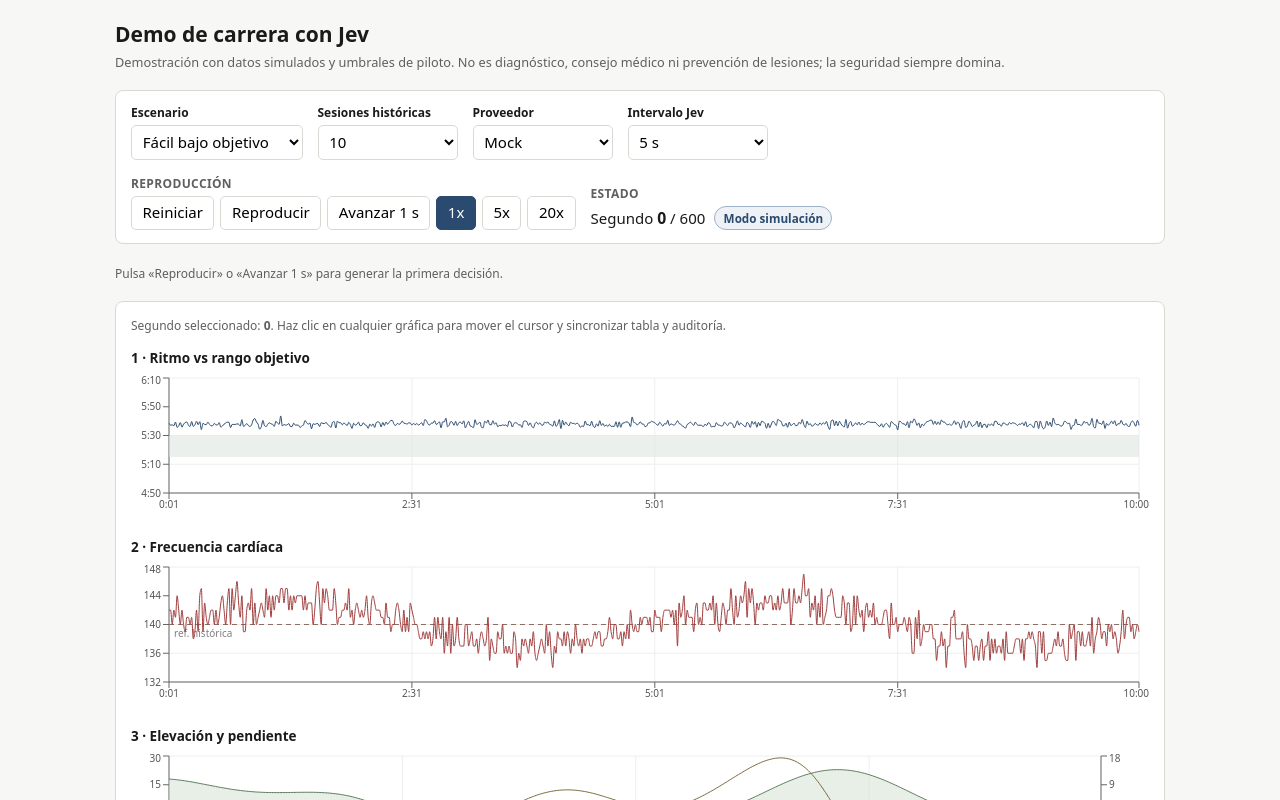
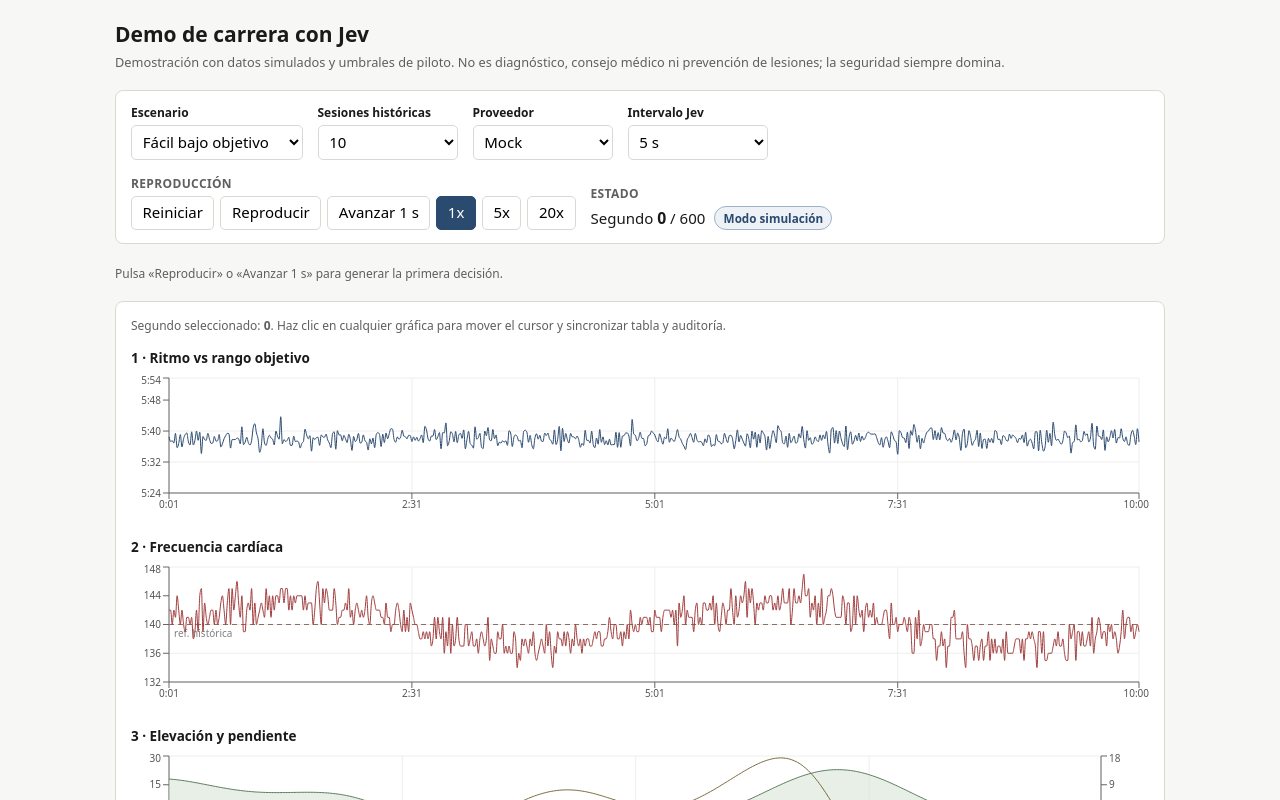
Before and after one commit to adriaansaeez/FitAI, a Next.js app: page / in a window 1280 px wide. Shown: the top 800 px of the page. Built offline with nearby package versions, Linux system fonts and the light colour scheme.

Commit message:
feat(real-race): derive chart domains and target band from session
- 7 XAxis domains follow session totalSeconds (guarded)
- pace YAxis scales to observed samples with padding; fallback kept
- target band renders only with a published target (null in real mode)

```diff
--- a/src/app/page.tsx
+++ b/src/app/page.tsx
@@ -15,6 +15,7 @@ import { ControlsBar } from "@/components/ControlsBar";
 import { DecisionTable } from "@/components/DecisionTable";
 import { SummaryCards } from "@/components/SummaryCards";
 import { useRaceSimulation } from "@/components/useRaceSimulation";
+import { SCENARIOS } from "@/simulation/scenarios";
 
 const SynchronizedCharts = dynamic(
   () => import("@/components/SynchronizedCharts").then((mod) => mod.SynchronizedCharts),
@@ -67,6 +68,13 @@ export default function HomePage() {
         entries={sim.entries}
         selectedSecond={selectedSecond}
         onSelect={sim.selectSecond}
+        targetPaceSecPerKm={
+          // Real-race sessions have no published, verifiable pace target.
+          sim.session.source.kind === "synthetic-scenario"
+            ? SCENARIOS[sim.scenarioId].targetPaceSecPerKm
+            : null
+        }
+        totalSeconds={sim.session.totalSeconds}
       />
 
       <DecisionTable
--- a/src/components/SynchronizedCharts.tsx
+++ b/src/components/SynchronizedCharts.tsx
@@ -27,7 +27,7 @@ import {
   XAxis,
   YAxis,
 } from "recharts";
-import type { DecisionAction, RunningSample } from "@/domain/types";
+import type { DecisionAction, PaceTargetSecPerKm, RunningSample } from "@/domain/types";
 import type { AthleteBaseline } from "@/domain/metrics";
 import type { DecisionEntry } from "./useRaceSimulation";
 import {
@@ -43,8 +43,8 @@ const AXIS_TICK = { fontSize: 10, fill: "#555" } as const;
 interface SeriesPoint {
   second: number;
   pace: number | null;
-  targetMin: number;
-  targetMax: number;
+  targetMin: number | null;
+  targetMax: number | null;
   hr: number | null;
   elevation: number;
   grade: number;
@@ -129,6 +129,8 @@ export function SynchronizedCharts({
   entries,
   selectedSecond,
   onSelect,
+  targetPaceSecPerKm,
+  totalSeconds,
 }: {
   samples: RunningSample[];
   baseline: AthleteBaseline;
@@ -136,21 +138,46 @@ export function SynchronizedCharts({
   entries: DecisionEntry[];
   selectedSecond: number;
   onSelect: (second: number) => void;
+  /** Published pace target; null in real-race mode (no verifiable target). */
+  targetPaceSecPerKm: PaceTargetSecPerKm | null;
+  /** Session length in seconds (equals samples.length; one sample per second). */
+  totalSeconds: number;
 }) {
   const series = useMemo<SeriesPoint[]>(
     () =>
       samples.map((sample) => ({
         second: sample.second,
         pace: sample.paceSecPerKm,
-        targetMin: 315,
-        targetMax: 330,
+        targetMin: targetPaceSecPerKm?.min ?? null,
+        targetMax: targetPaceSecPerKm?.max ?? null,
         hr: sample.heartRateBpm,
         elevation: sample.elevationM,
         grade: sample.gradePct,
         rpe: sample.rpe ?? null,
       })),
-    [samples],
+    [samples, targetPaceSecPerKm],
   );
+
+  // Session-length X domain (spec: real-race validation, item 4). Guard so
+  // recharts never receives an empty/invalid [1, 0] domain.
+  const xDomain = useMemo<[number, number]>(
+    () => [1, Math.max(totalSeconds, 1)],
+    [totalSeconds],
+  );
+
+  // Pace Y range from the session's actual pace samples with ±10 s/km padding,
+  // floored at a sensible lower bound; fixed fallback when there is no data.
+  const paceYDomain = useMemo<[number, number]>(() => {
+    const paces = samples
+      .map((sample) => sample.paceSecPerKm)
+      .filter((pace): pace is number => pace !== null);
+    if (paces.length === 0) {
+      return [290, 370];
+    }
+    const min = Math.max(60, Math.min(...paces) - 10);
+    const max = Math.max(min + 1, Math.max(...paces) + 10);
+    return [min, max];
+  }, [samples]);
 
   const decisionSeries = useMemo<DecisionPoint[]>(
     () =>
@@ -195,10 +222,17 @@ export function SynchronizedCharts({
         <ResponsiveContainer width="100%" height={150}>
           <ComposedChart data={series} margin={{ top: 5, right: 10, bottom: 0, left: 0 }}>
             <CartesianGrid stroke="#eee" />
-            <XAxis dataKey="second" type="number" domain={[1, 600]} tick={AXIS_TICK} tickFormatter={formatSecondTick} />
-            <YAxis domain={[290, 370]} tick={AXIS_TICK} width={38} tickFormatter={(v: number) => formatSecondTick(v).replace(" ", "")} />
+            <XAxis dataKey="second" type="number" domain={xDomain} tick={AXIS_TICK} tickFormatter={formatSecondTick} />
+            <YAxis domain={paceYDomain} tick={AXIS_TICK} width={38} tickFormatter={(v: number) => formatSecondTick(v).replace(" ", "")} />
             <Tooltip labelFormatter={(label) => `Segundo ${String(label)}`} formatter={(value) => formatPace(Number(value))} />
-            <ReferenceArea y1={315} y2={330} fill="#dfe7df" fillOpacity={0.6} />
+            {targetPaceSecPerKm !== null ? (
+              <ReferenceArea
+                y1={targetPaceSecPerKm.min}
+                y2={targetPaceSecPerKm.max}
+                fill="#dfe7df"
+                fillOpacity={0.6}
+              />
+            ) : null}
             <ReferenceLine x={selectedSecond} {...cursorProps} />
             <Line type="monotone" dataKey="pace" stroke="#2b4a6f" dot={false} isAnimationActive={false} />
           </ComposedChart>
@@ -209,7 +243,7 @@ export function SynchronizedCharts({
         <ResponsiveContainer width="100%" height={150}>
           <ComposedChart data={series} margin={{ top: 5, right: 10, bottom: 0, left: 0 }}>
             <CartesianGrid stroke="#eee" />
-            <XAxis dataKey="second" type="number" domain={[1, 600]} tick={AXIS_TICK} tickFormatter={formatSecondTick} />
+            <XAxis dataKey="second" type="number" domain={xDomain} tick={AXIS_TICK} tickFormatter={formatSecondTick} />
             <YAxis domain={["auto", "auto"]} tick={AXIS_TICK} width={38} />
             <Tooltip labelFormatter={(label) => `Segundo ${String(label)}`} formatter={(value) => `${Math.round(Number(value))} ppm`} />
             {hasHrReference ? (
@@ -230,7 +264,7 @@ export function SynchronizedCharts({
         <ResponsiveContainer width="100%" height={150}>
           <ComposedChart data={series} margin={{ top: 5, right: 10, bottom: 0, left: 0 }}>
             <CartesianGrid stroke="#eee" />
-            <XAxis dataKey="second" type="number" domain={[1, 600]} tick={AXIS_TICK} tickFormatter={formatSecondTick} />
+            <XAxis dataKey="second" type="number" domain={xDomain} tick={AXIS_TICK} tickFormatter={formatSecondTick} />
             <YAxis yAxisId="elev" tick={AXIS_TICK} width={38} />
             <YAxis yAxisId="grade" orientation="right" tick={AXIS_TICK} width={38} />
             <Tooltip labelFormatter={(label) => `Segundo ${String(label)}`} />
@@ -246,7 +280,7 @@ export function SynchronizedCharts({
           {hasRpe ? (
             <ComposedChart data={series} margin={{ top: 5, right: 10, bottom: 0, left: 0 }}>
               <CartesianGrid stroke="#eee" />
-              <XAxis dataKey="second" type="number" domain={[1, 600]} tick={AXIS_TICK} tickFormatter={formatSecondTick} />
+              <XAxis dataKey="second" type="number" domain={xDomain} tick={AXIS_TICK} tickFormatter={formatSecondTick} />
               <YAxis domain={[0, 10]} tick={AXIS_TICK} width={38} />
               <Tooltip labelFormatter={(label) => `Segundo ${String(label)}`} />
               <ReferenceLine x={selectedSecond} {...cursorProps} />
@@ -262,7 +296,7 @@ export function SynchronizedCharts({
         <ResponsiveContainer width="100%" height={170}>
           <ComposedChart data={decisionSeries} margin={{ top: 5, right: 10, bottom: 0, left: 0 }}>
             <CartesianGrid stroke="#eee" />
-            <XAxis dataKey="second" type="number" domain={[1, 600]} tick={AXIS_TICK} tickFormatter={formatSecondTick} />
+            <XAxis dataKey="second" type="number" domain={xDomain} tick={AXIS_TICK} tickFormatter={formatSecondTick} />
             <YAxis
               domain={[-1, 4]}
               ticks={[-1, 0, 1, 2, 3, 4]}
@@ -307,7 +341,7 @@ export function SynchronizedCharts({
           {historyEstablished ? (
             <ComposedChart data={segmentSeries} margin={{ top: 5, right: 10, bottom: 0, left: 0 }}>
               <CartesianGrid stroke="#eee" />
-              <XAxis dataKey="second" type="number" domain={[1, 600]} tick={AXIS_TICK} tickFormatter={formatSecondTick} />
+              <XAxis dataKey="second" type="number" domain={xDomain} tick={AXIS_TICK} tickFormatter={formatSecondTick} />
               <YAxis domain={["auto", "auto"]} tick={AXIS_TICK} width={38} tickFormatter={(v: number) => formatSecondTick(v).replace(" ", "")} />
               <Tooltip labelFormatter={(label) => `Segmento desde el segundo ${String(label)}`} formatter={(value) => formatPace(Number(value))} />
               <ReferenceLine x={selectedSecond} {...cursorProps} />
```
